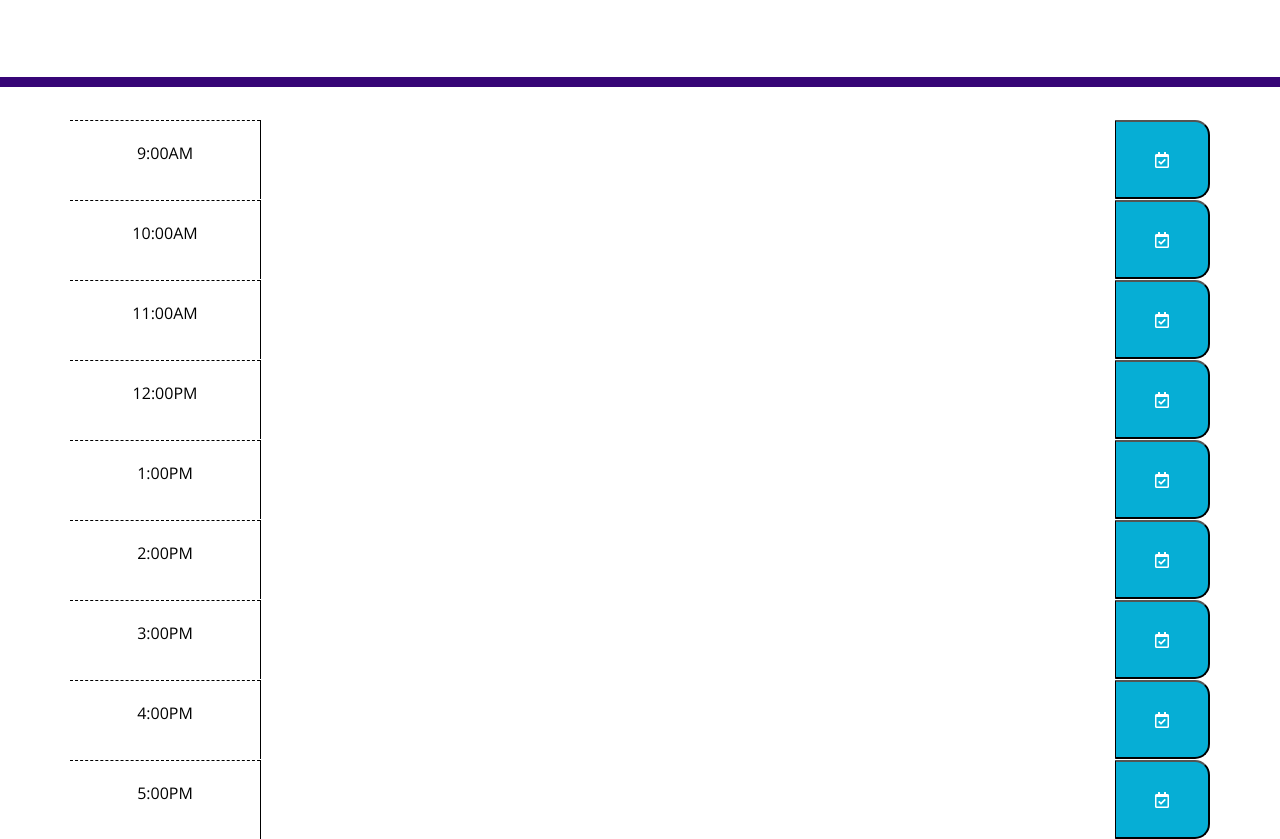
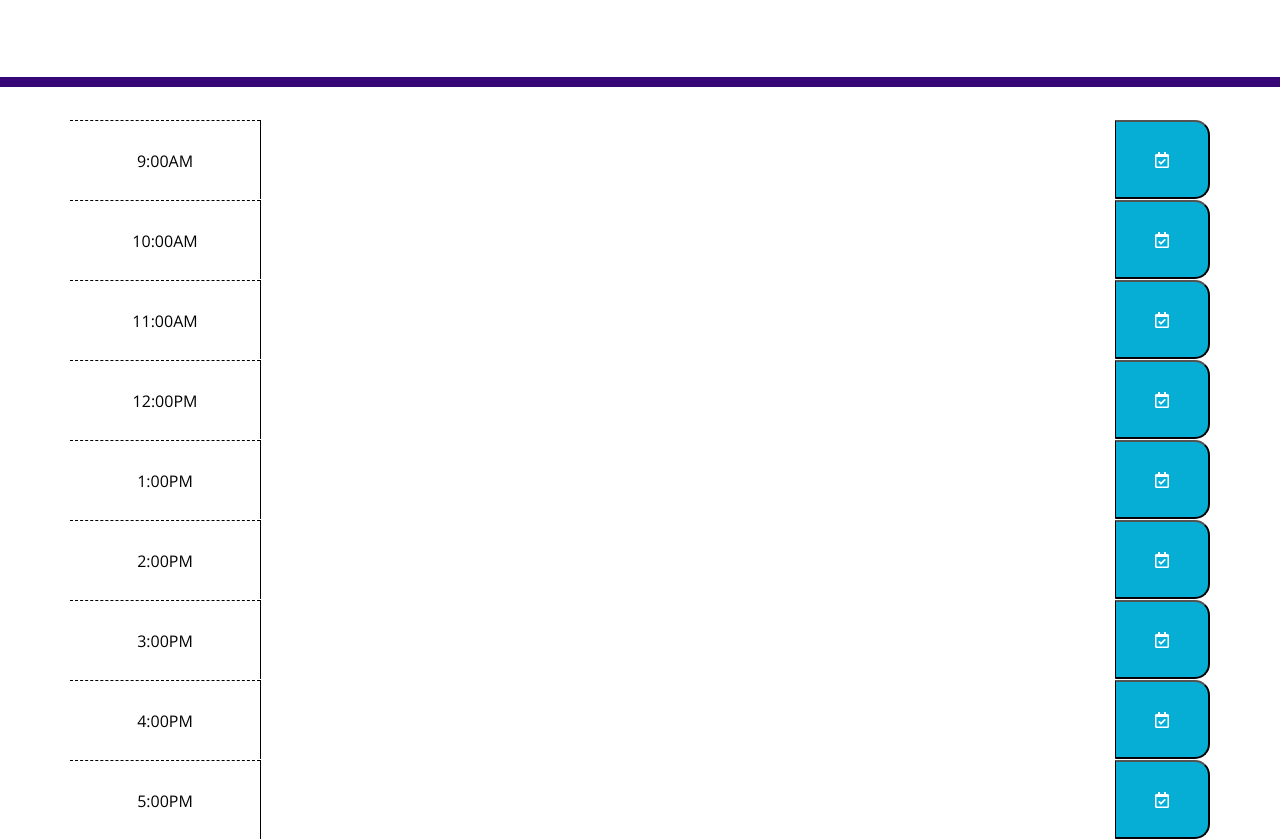
Before and after one commit to ecadena7/WorkDay_Scheduler_Ch5, a plain HTML site: page Develop/index.html in a window 1280 px wide. Shown: the part 197-1036 px from the top of the page. Drawn offline with nearby package versions, Linux system fonts and the light colour scheme.

Commit message:
updated files

```diff
--- a/Develop/index.html
+++ b/Develop/index.html
@@ -32,56 +32,56 @@
     <div class="container">
       <!-- Timeblocks go here -->
       <div class="row time-block" id="9">
-        <div class="col-2 pt-4 hour">9:00AM</div>
+        <div class="col-2 hour">9:00AM</div>
         <textarea class="col-9 description"></textarea>
         <button class="col-1 saveBtn"><i class="far fa-calendar-check"></i></button>
       </div>
 
       <div class="row time-block" id="10">
-        <div class="col-2 pt-4 hour">10:00AM</div>
+        <div class="col-2 hour">10:00AM</div>
         <textarea class="col-9 description"></textarea>
         <button class="col-1 saveBtn"><i class="far fa-calendar-check"></i></button>
       </div>
 
       <div class="row time-block" id="11">
-        <div class="col-2 pt-4 hour">11:00AM</div>
+        <div class="col-2 hour">11:00AM</div>
         <textarea class="col-9 description"></textarea>
         <button class="col-1 saveBtn"><i class="far fa-calendar-check"></i></button>
       </div>
 
       <div class="row time-block" id="12">
-        <div class="col-2 pt-4 hour">12:00PM</div>
+        <div class="col-2 hour">12:00PM</div>
         <textarea class="col-9 description"></textarea>
         <button class="col-1 saveBtn"><i class="far fa-calendar-check"></i></button>
       </div>
 
       <div class="row time-block" id="13">
-        <div class="col-2 pt-4 hour">1:00PM</div>
+        <div class="col-2 hour">1:00PM</div>
         <textarea class="col-9 description"></textarea>
         <button class="col-1 saveBtn"><i class="far fa-calendar-check"></i></button>
       </div>
 
       <div class="row time-block" id="14">
-        <div class="col-2 pt-4 hour">2:00PM</div>
+        <div class="col-2 hour">2:00PM</div>
         <textarea class="col-9 description"></textarea>
+        <button class="col-1 saveBtn"><i class="far fa-calendar-check "></i></button>
+      </div>
+
+      <div class="row time-block" >
+        <div class="col-2 hour">3:00PM</div>
+        <textarea class="col-9 description" id="15"></textarea>
         <button class="col-1 saveBtn"><i class="far fa-calendar-check"></i></button>
       </div>
 
-      <div class="row time-block" id="15">
-        <div class="col-2 pt-4 hour">3:00PM</div>
-        <textarea class="col-9 description"></textarea>
+      <div class="row time-block" >
+        <div class="col-2 hour">4:00PM</div>
+        <textarea class="col-9 description" id="16"></textarea>
         <button class="col-1 saveBtn"><i class="far fa-calendar-check"></i></button>
       </div>
 
-      <div class="row time-block" id="16">
-        <div class="col-2 pt-4 hour">4:00PM</div>
-        <textarea class="col-9 description"></textarea>
-        <button class="col-1 saveBtn"><i class="far fa-calendar-check"></i></button>
-      </div>
-
-      <div class="row time-block" id="17">
-        <div class="col-2 pt-4 hour">5:00PM</div>
-        <textarea class="col-9 description"></textarea>
+      <div class="row time-block">
+        <div class="col-2 hour">5:00PM</div>
+        <textarea class="col-9 description" id="17"></textarea>
         <button class="col-1 saveBtn"><i class="far fa-calendar-check"></i></button>
       </div>
     </div>
--- a/Develop/script.js
+++ b/Develop/script.js
@@ -1,14 +1,13 @@
-var saveBtn = document.getElementById('9','10','11','12','13','14','15','16','17',)
-//↑ is the above string correct? or do i have to create a VAR for each ID?
-//↑↑ also, am i choosing the correct lable for my VAR?
+$(document).ready(function(){
 
-$(document).ready(function(){
+    //my id's are going to be used in the (moment - code).
     localStorage.setItem();
+
+    $('.saveBtn').on('click', function(){
+        console.log($(this))
+        localStorage.setItem();
+    })
+
+    //am i going to set the attribute to each (textarea) to line up with the class?
+    //create a var that uses class types (past, present, future)
 })
-
-saveBtn.addEventListener('click', function(event){
-    event.preventDefault();
-})
-
-//am i going to set the attribute to each (textarea) to line up with the class?
-//create a var that uses class types (past, present, future)
--- a/Develop/style.css
+++ b/Develop/style.css
@@ -41,6 +41,8 @@ textarea { /*added id to div holding row*/
   background-color: #ffffff;
   color: #000000;
   border-top: 1px dashed #000000;
+  padding-top: 32px;
+
 }
 
 .past { /*add this to script.js file*/
```
